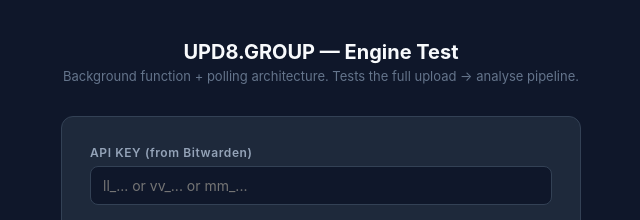
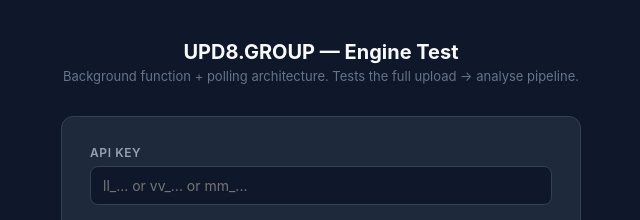
Before and after one commit to UPD8-group/UPD8, a website: page public/test.html in a window 1280 px wide. Shown: the top 220 px of the page, without its empty margins (319-959 px from the left). Drawn offline with Linux system fonts and the light colour scheme.

Commit message:
Update test.html

```diff
--- a/public/test.html
+++ b/public/test.html
@@ -39,7 +39,7 @@
 <p class="sub">Background function + polling architecture. Tests the full upload → analyse pipeline.</p>
 
 <div class="card">
-  <label>API KEY (from Bitwarden)</label>
+  <label>API KEY</label>
   <input type="text" id="apiKey" placeholder="ll_... or vv_... or mm_...">
 
   <div class="row">
```
